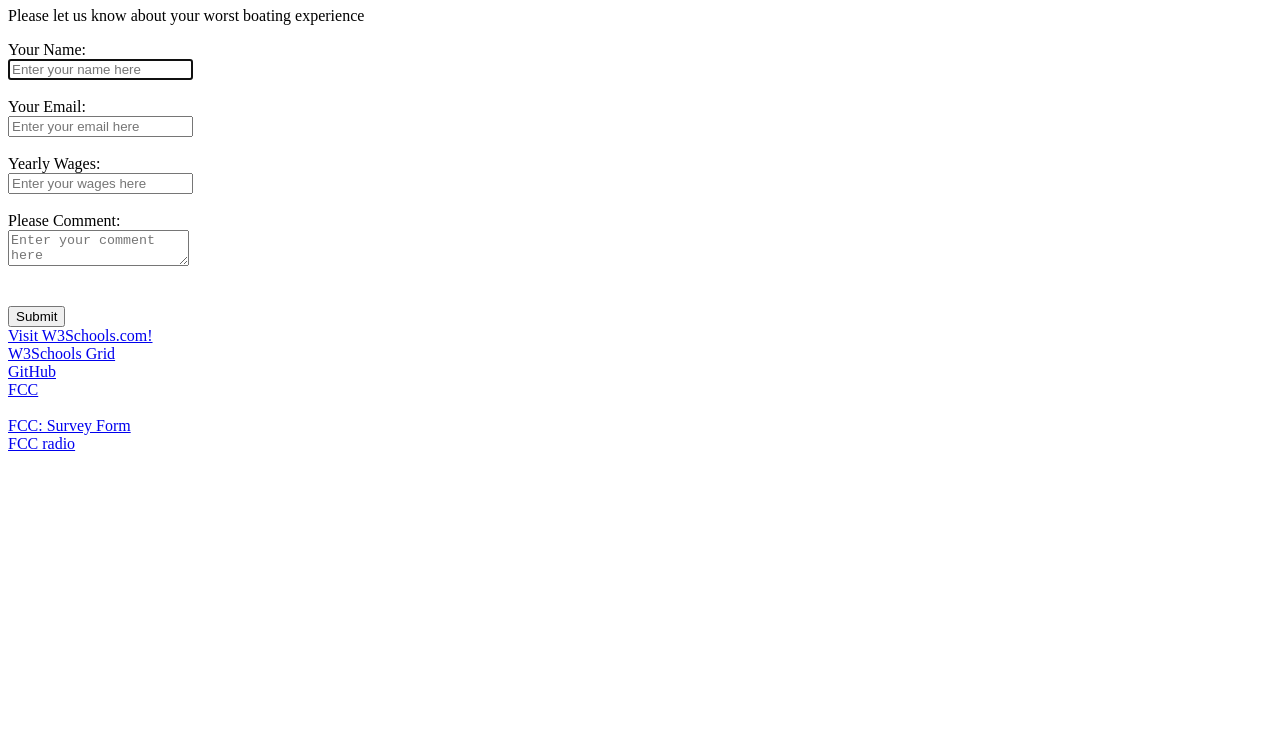
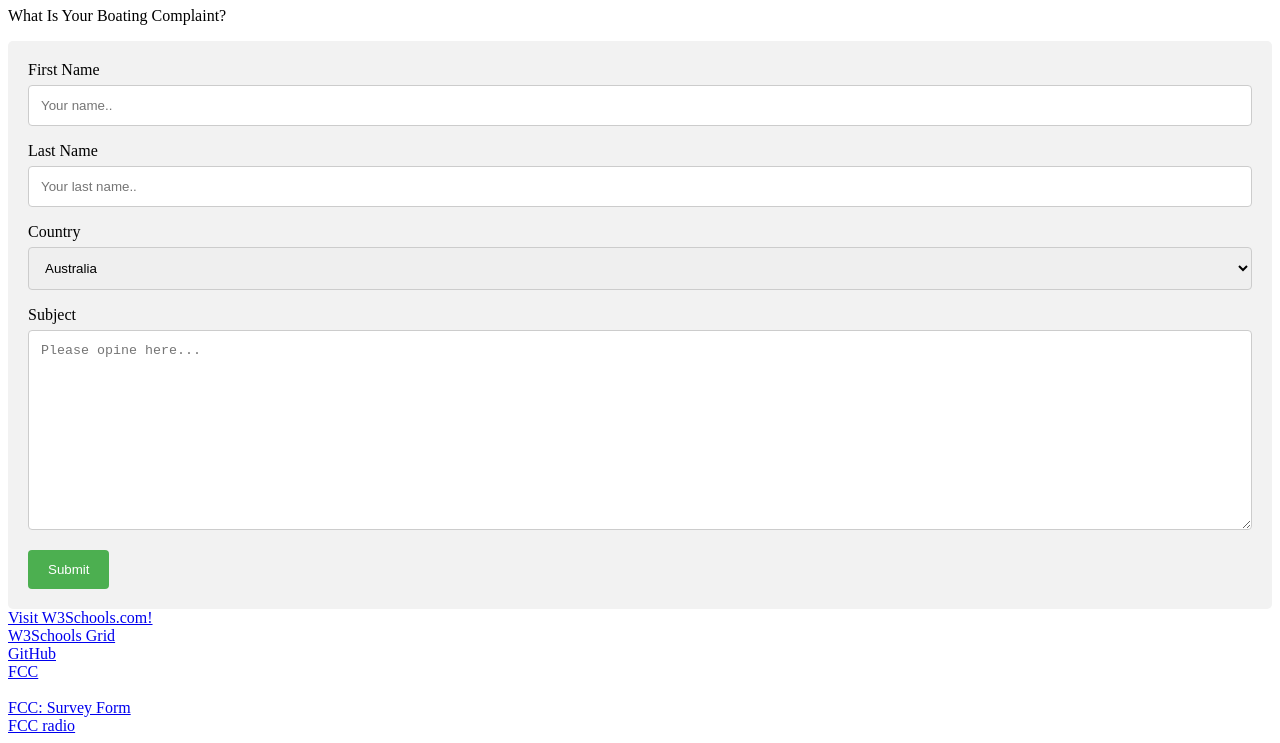
Before and after one commit to WinterCricket/survey_form, a plain HTML site: page index.html in a window 1280 px wide. Shown: the part 73-816 px from the top of the page. Drawn offline with Linux system fonts and the light colour scheme.

Commit message:
add some css and change html

```diff
--- a/index.html
+++ b/index.html
@@ -2,58 +2,36 @@
 <html lang="en">
 <head>
 	<meta charset="UTF-8">
+	<link rel="stylesheet" href="mainStyle.css">
 	<title>Old Downeast Boats Experience</title>
 </head>
 <body>
 
-	<h1 id="title">Old Downeast Boats</h1>
-	<p id="description">Please let us know about your worst boating experience </p>
-	<form action="" id="survey-form">
-		<div id="rowTab">
-			<div class="labels">
-				<label id="name-label" for="name">Your Name: </label>
-			</div>
+	<h1 id="title">Old Downeast Boats Survey</h1>
+	<p id="description">What Is Your Boating Complaint?</p>
+	<div class="container">
+  <form action="action_page.php">
 
-			<div id="rightTab">
-				<input autofocus type="text" name="name" id="name" placeholder="Enter your name here" required>
-			</div>
-		</div>
+    <label for="fname">First Name</label>
+    <input type="text" id="fname" name="firstname" placeholder="Your name..">
 
-		<br>
+    <label for="lname">Last Name</label>
+    <input type="text" id="lname" name="lastname" placeholder="Your last name..">
 
-		<div id="rowTab">
-			<div class="labels">
-				<label id="email-label" for="email">Your Email: </label>
-			</div>
-			<div id="rightTab">
-				<input autofocus type="text" name="email" id="email" placeholder="Enter your email here" required>
-			</div>
-		</div>
+    <label for="country">Country</label>
+    <select id="country" name="country">
+      <option value="australia">Australia</option>
+      <option value="canada">Canada</option>
+      <option value="usa">USA</option>
+    </select>
 
-		<br>
+    <label for="subject">Subject</label>
+    <textarea id="comment" name="comment" placeholder="Please opine here..." style="height:200px"></textarea>
 
-		<div id="rowTab">
-			<div class="labels">
-				<label id="number-label" for="number">Yearly Wages: </label>
-			</div>
-			<div id="rightTab">
-				<input autofocus type="number" name="number" id="number" placeholder="Enter your wages here" required>
-			</div>
-		</div>
+    <input type="submit" value="Submit">
 
-		<br>
-
-		<div id="rowTab">
-			<div class="labels">
-				<label id="comment-label" for="comment">Please Comment: </label>
-			</div>
-			<div id="rightTab">
-				<textarea autofocus type="text" name="comment" id="comment" placeholder="Enter your comment here" required></textarea>
-			</div>
-		</div>
-
-		<br><br>
-		<input type="submit" value="Submit">
+  </form>
+</div>
 
 
 	</form>
--- /dev/null
+++ b/mainStyle.css
@@ -0,0 +1,36 @@
+
+      /*@import url(https://fonts.googleapis.com/css?family=Raleway:400,500);*/
+
+/* Style inputs with type="text", select elements and textareas */
+input[type=text], select, textarea {
+    width: 100%; /* Full width */
+    padding: 12px; /* Some padding */
+    border: 1px solid #ccc; /* Gray border */
+    border-radius: 4px; /* Rounded borders */
+    box-sizing: border-box; /* Make sure that padding and width stays in place */
+    margin-top: 6px; /* Add a top margin */
+    margin-bottom: 16px; /* Bottom margin */
+    resize: vertical /* Allow the user to vertically resize the textarea (not horizontally) */
+}
+
+/* Style the submit button with a specific background color etc */
+input[type=submit] {
+    background-color: #4CAF50;
+    color: white;
+    padding: 12px 20px;
+    border: none;
+    border-radius: 4px;
+    cursor: pointer;
+}
+
+/* When moving the mouse over the submit button, add a darker green color */
+input[type=submit]:hover {
+    background-color: #45a049;
+}
+
+/* Add a background color and some padding around the form */
+.container {
+    border-radius: 5px;
+    background-color: #f2f2f2;
+    padding: 20px;
+}
```
